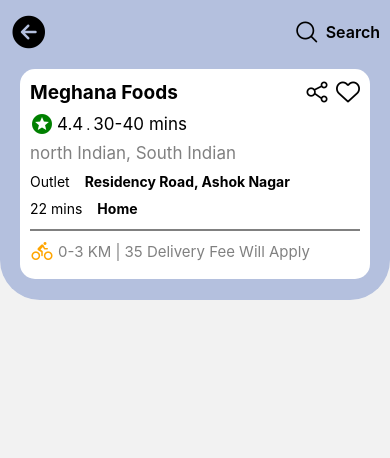
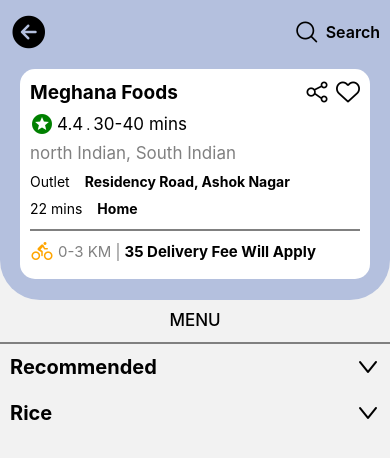
Before and after one commit to koushikm8926/Swiggy.Clone.2.0, a React Native app: screen / in a window 390 px wide. Both pictures are taken after a click on the element 195 px from the left and 628 px from the top of the page. Shown: the top 458 px of the page. Built offline with nearby package versions, Linux system fonts and the light colour scheme.

Commit message:
Food item updated

```diff
--- /dev/null
+++ b/components/Fooditem.js
@@ -0,0 +1,35 @@
+import { StyleSheet, Text, View } from 'react-native'
+import React, { useState } from 'react'
+import { Pressable } from 'react-native';
+import { AntDesign } from '@expo/vector-icons';
+import Menucomponent from './Menucomponent';
+const Fooditem = ({item}) => {
+    const data=[item];
+    console.log(data);
+    const [selected, setSelected]=useState([]);
+
+  return (
+    <View>
+      {data.map((item,i)=>(
+        <>
+        <Pressable key={i}style={{flexDirection:'row', alignItems:'center', justifyContent:"space-between", margin:10,}} >
+            <Text style={{fontSize:20,fontWeight:'bold'}}>{item.name}</Text>
+            <AntDesign name="down" size={24} color="black" />
+        </Pressable>
+
+        {selected.includes(item.name) ? (
+           item.items.map((food,index)=>(
+            <Menucomponent food={food} key={index} />
+           ))
+        ):(
+            null
+        )}
+        </>
+      ))}
+    </View>
+  )
+}
+
+export default Fooditem
+
+const styles = StyleSheet.create({})
--- /dev/null
+++ b/components/Menucomponent.js
@@ -0,0 +1,14 @@
+import { StyleSheet, Text, View } from 'react-native'
+import React from 'react'
+
+const Menucomponent = () => {
+  return (
+    <View>
+      <Text>Menucomponent</Text>
+    </View>
+  )
+}
+
+export default Menucomponent
+
+const styles = StyleSheet.create({})
--- a/screens/MenueScreen.js
+++ b/screens/MenueScreen.js
@@ -1,9 +1,10 @@
-import { Platform, StyleSheet, Text, View , SafeAreaView} from 'react-native'
+import { Platform, StyleSheet, Text, View , SafeAreaView, ScrollView} from 'react-native'
 import React from 'react'
 import { useNavigation, useRoute } from '@react-navigation/native'
 import { Ionicons } from '@expo/vector-icons';
 import { AntDesign } from '@expo/vector-icons';
 import { MaterialIcons } from "@expo/vector-icons";
+import Fooditem from '../components/Fooditem';
 
 const MenueScreen = () => {
     const route= useRoute();
@@ -11,7 +12,7 @@
     const navigation=useNavigation();
 
   return (
-    <SafeAreaView style={{marginTop:Platform.OS==="android" ? 35:0,}}>
+    <ScrollView style={{marginTop:Platform.OS==="android" ? 35:0,}}>
       <View style={{height:300, backgroundColor:'#B4C0DE', borderBottomRightRadius:40, borderBottomLeftRadius:40,}}>
             <View style={{flexDirection:'row', alignItems:'center', justifyContent:'space-between', margin:10,}} >
             <Ionicons name="arrow-back-circle" size={40} color="black"  onPress={()=> navigation.navigate("Home")} />
@@ -65,11 +66,16 @@
                 <View style={{flexDirection:'row', alignItems:'center', marginTop:7,}}>
                 <Ionicons name="bicycle" size={24} color="orange" />
                 <Text style={{marginLeft:4, color:'grey', fontSize:15,}}>0-3 KM |</Text>
-                <Text style={{marginLeft:4, color:'grey', fontSize:15,}}>35 Delivery Fee Will Apply</Text>
+                <Text style={{marginLeft:4,  fontSize:15,fontWeight:'bold'}}>35 Delivery Fee Will Apply</Text>
                 </View>
             </View>
       </View>
-    </SafeAreaView>
+      <Text style={{fontSize:17, textAlign:'center',fontWeight:'500', marginTop:10,}}>MENU</Text>
+      <Text style={{borderColor:'grey', height:1, borderWidth:0.6,marginTop:12, }}/>
+      {route.params.menu.map((item, index)=>(
+        <Fooditem item={item} key={index} />
+      ))}
+    </ScrollView>
   )
 }
 
```
